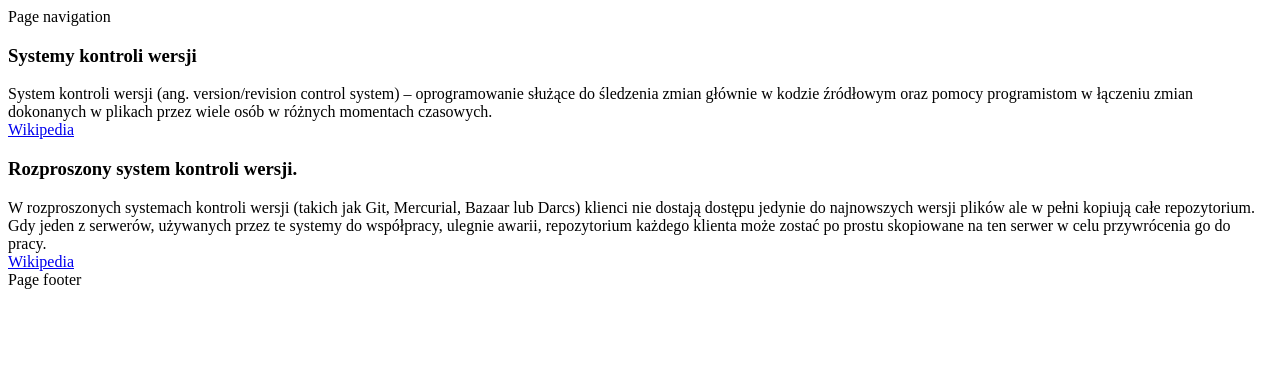
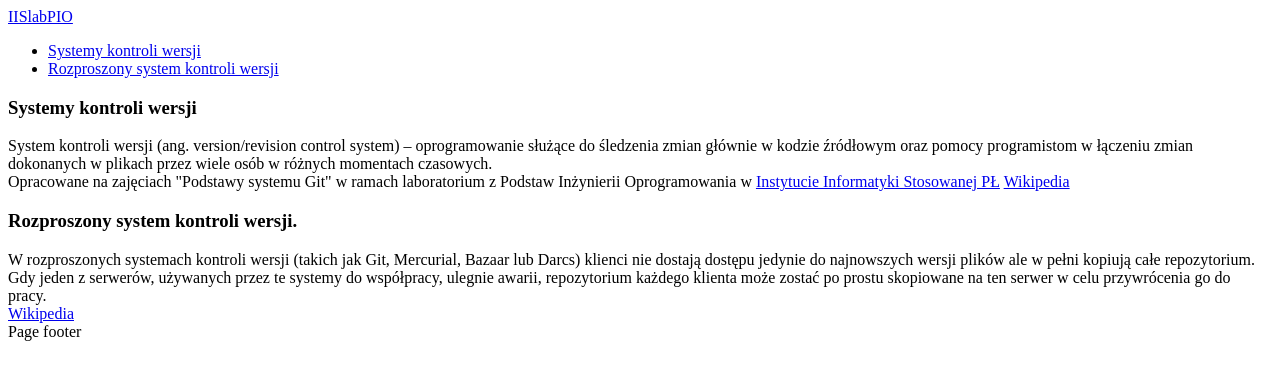
Before and after one commit to satyrek927/iislabpio_180159, a plain HTML site: page index.html in a window 1280 px wide. Drawn offline with Linux system fonts and the light colour scheme.

Commit message:
master 1 - zmiana

```diff
--- a/index.html
+++ b/index.html
@@ -5,7 +5,15 @@
 </head>
 <body>
 <nav class="navbar">
-Page navigation
+<div class="navbar-header">
+<a class="navbar-brand" href="#">IISlabPIO</a>
+</div>
+<div class="collapse navbar-collapse">
+<ul class="nav navbar-nav">
+<li><a href="#section1">Systemy kontroli wersji</a></li>
+<li><a href="#section2">Rozproszony system kontroli wersji</a></li>
+</ul>
+</div>
 </nav>
 <section id="section1" class="panel panel-default">
 <div class="panel-heading">
@@ -16,6 +24,8 @@ System kontroli wersji (ang. version/revision control system) – oprogramowanie
 
 </div>
 <footer class="panel-footer">
+Opracowane na zajęciach "Podstawy systemu Git" w ramach laboratorium z Podstaw Inżynierii Oprogramowania w <a href="http://www.iis.p.lodz.pl/">Instytucie Informatyki Stosowanej PŁ</a>
+
 <a href="http://pl.wikipedia.org/wiki/System_kontroli_wersji">Wikipedia</a>
 </footer>
 </section>
```
